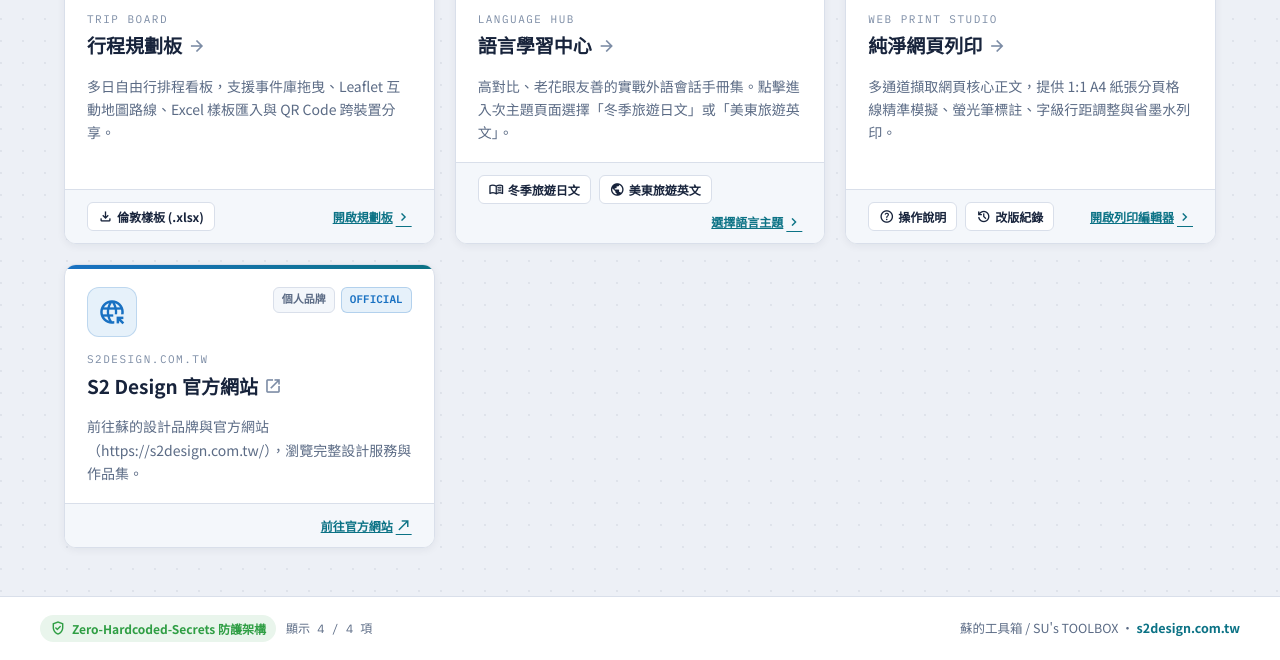
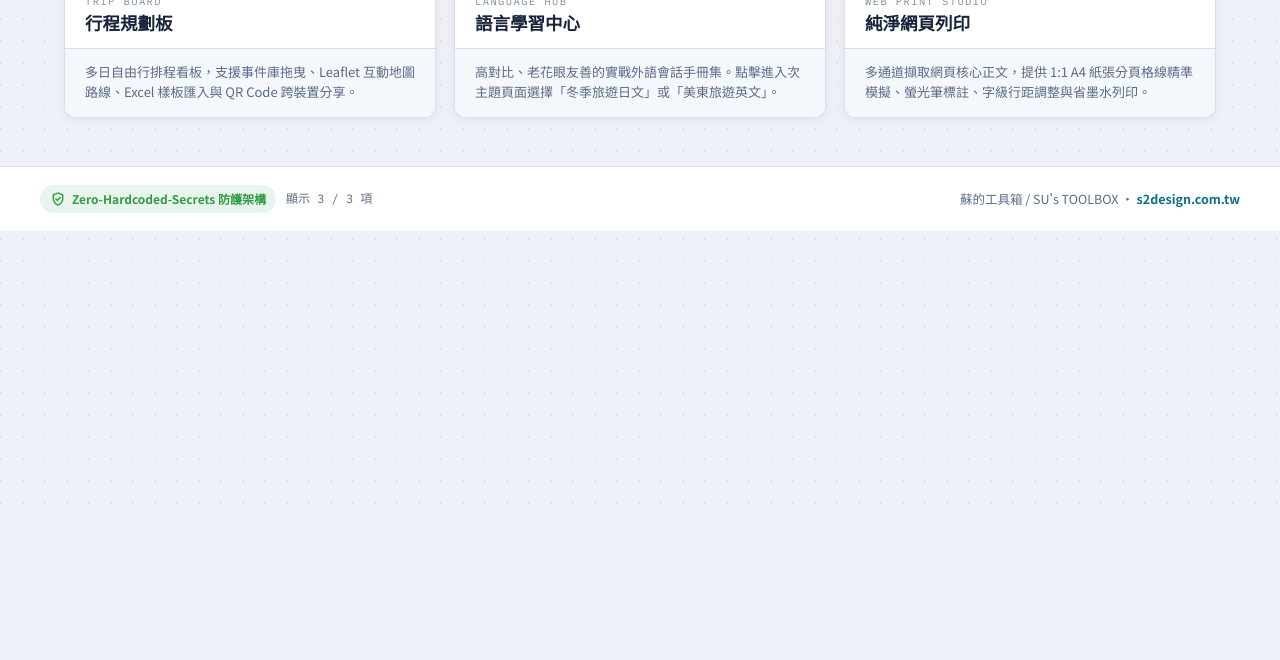
Before and after one commit to chipa-su/sutools, a plain HTML site: page index.html in a window 1280 px wide. Shown: the part 290-950 px from the top of the page. After the commit the page ends 800 px from the top, so only its background shows below. Drawn offline with nearby package versions, Linux system fonts and the light colour scheme.

Commit message:
feat(ui): v1.1.0 卡片版面緊湊化（上白下滿版灰說明區）與新分頁開啟行為調整

```diff
--- a/assets/css/dashboard.css
+++ b/assets/css/dashboard.css
@@ -299,11 +299,11 @@ body {
   text-decoration: underline;
 }
 
-/* ── 工具卡片網格 (Cards Grid) ─────────────────────── */
+/* ── 工具卡片網格 (Cards Grid - Compact v1.1) ─────────────────────── */
 .cards-grid {
   display: grid;
-  grid-template-columns: repeat(auto-fill, minmax(320px, 1fr));
-  gap: 20px;
+  grid-template-columns: repeat(auto-fill, minmax(280px, 1fr));
+  gap: 18px;
 }
 
 .tool-card {
@@ -313,8 +313,7 @@ body {
   box-shadow: var(--shadow-card);
   display: flex;
   flex-direction: column;
-  justify-content: space-between;
-  transition: transform 0.2s ease, box-shadow 0.2s ease, border-color 0.2s ease;
+  transition: transform 0.18s ease, box-shadow 0.18s ease, border-color 0.18s ease;
   position: relative;
   overflow: hidden;
 }
@@ -329,54 +328,51 @@ body {
   background: var(--card-accent, var(--accent-primary));
 }
 
-.tool-card.is-brand::before {
-  background: linear-gradient(90deg, #1971C2, #0B7285);
-}
-
 .tool-card:hover {
-  transform: translateY(-4px);
+  transform: translateY(-3px);
   box-shadow: var(--shadow-hover);
-  border-color: var(--accent-primary);
+  border-color: var(--card-accent, var(--accent-primary));
 }
 
 .card-main-link {
-  padding: 22px 22px 18px;
+  padding: 0;
   text-decoration: none;
   color: inherit;
   display: flex;
   flex-direction: column;
-  gap: 14px;
   flex: 1;
+}
+
+.card-header-block {
+  padding: 16px 20px 14px;
+  display: flex;
+  flex-direction: column;
+  gap: 10px;
+  background: var(--bg-panel);
 }
 
 .card-top {
   display: flex;
-  align-items: flex-start;
+  align-items: center;
   justify-content: space-between;
-  gap: 12px;
+  gap: 10px;
 }
 
 .card-icon-wrap {
-  width: 50px;
-  height: 50px;
-  border-radius: 12px;
+  width: 42px;
+  height: 42px;
+  border-radius: 10px;
   background: var(--card-accent-soft, var(--accent-soft));
   color: var(--card-accent, var(--accent-primary));
   display: flex;
   align-items: center;
   justify-content: center;
   flex-shrink: 0;
-  border: 1px solid rgba(11, 114, 133, 0.16);
-}
-
-.tool-card.is-brand .card-icon-wrap {
-  background: var(--accent-brand-soft);
-  color: var(--accent-brand);
-  border-color: rgba(25, 113, 194, 0.2);
+  border: 1px solid rgba(11, 114, 133, 0.15);
 }
 
 .card-icon-wrap .material-symbols-outlined {
-  font-size: 28px;
+  font-size: 24px;
 }
 
 .card-badges {
@@ -391,7 +387,7 @@ body {
   font-family: var(--font-mono);
   font-size: 11px;
   font-weight: 600;
-  padding: 3px 8px;
+  padding: 2px 8px;
   border-radius: 6px;
   background: var(--bg-subtle);
   color: var(--ink-secondary);
@@ -404,107 +400,41 @@ body {
   border-color: rgba(11, 114, 133, 0.22);
 }
 
-.badge.external {
-  background: var(--accent-brand-soft);
-  color: var(--accent-brand);
-  border-color: rgba(25, 113, 194, 0.25);
-}
-
 .card-headings {
   display: flex;
   flex-direction: column;
-  gap: 2px;
+  gap: 1px;
 }
 
 .card-subtitle {
   font-family: var(--font-mono);
-  font-size: 11px;
-  letter-spacing: 1.5px;
+  font-size: 10.5px;
+  letter-spacing: 1.4px;
   color: var(--ink-muted);
   text-transform: uppercase;
 }
 
 .card-title {
-  font-size: 19px;
+  font-size: 17.5px;
   font-weight: 700;
   color: var(--ink-primary);
-  display: flex;
-  align-items: center;
-  gap: 6px;
+  line-height: 1.35;
 }
 
-.card-title .launch-arrow {
-  font-size: 18px;
-  color: var(--ink-muted);
-  transition: transform 0.18s ease, color 0.18s ease;
-}
-
-.tool-card:hover .card-title .launch-arrow {
-  transform: translateX(3px);
-  color: var(--accent-primary);
+/* ── 卡片下半截滿版灰色說明區 (.card-desc-box) ─────────────────────── */
+.card-desc-box {
+  background: var(--bg-subtle);
+  border-top: 1px solid var(--line-default);
+  padding: 13px 20px 15px;
+  flex: 1;
+  display: flex;
+  align-items: flex-start;
 }
 
 .card-desc {
-  font-size: 14px;
+  font-size: 13px;
   color: var(--ink-secondary);
-  line-height: 1.65;
-}
-
-/* ── 卡片底部附屬連結與標籤列 (Card Footer) ─────────────────────── */
-.card-footer {
-  padding: 12px 22px;
-  background: var(--bg-subtle);
-  border-top: 1px solid var(--line-default);
-  display: flex;
-  flex-wrap: wrap;
-  align-items: center;
-  justify-content: space-between;
-  gap: 8px;
-}
-
-.sublinks-list {
-  display: flex;
-  flex-wrap: wrap;
-  gap: 8px;
-}
-
-.sublink-btn {
-  display: inline-flex;
-  align-items: center;
-  gap: 4px;
-  padding: 4px 10px;
-  border-radius: 6px;
-  font-size: 12px;
-  font-weight: 600;
-  color: var(--ink-primary);
-  background: var(--bg-panel);
-  border: 1px solid var(--line-default);
-  text-decoration: none;
-  transition: all 0.15s ease;
-}
-
-.sublink-btn:hover {
-  border-color: var(--accent-primary);
-  color: var(--accent-primary);
-  background: var(--accent-soft);
-}
-
-.sublink-btn .material-symbols-outlined {
-  font-size: 15px;
-}
-
-.enter-hint {
-  font-size: 12px;
-  font-weight: 600;
-  color: var(--accent-primary);
-  display: inline-flex;
-  align-items: center;
-  gap: 3px;
-  margin-left: auto;
-}
-
-.enter-hint .material-symbols-outlined {
-  font-size: 16px;
+  line-height: 1.55;
 }
 
 /* ── 空狀態提示 ─────────────────────── */
--- a/assets/js/portal.js
+++ b/assets/js/portal.js
@@ -1,10 +1,11 @@
 /**
- * 蘇的工具箱 (SU's TOOLBOX) — 資料驅動入口渲染引擎 (portal.js)
+ * 蘇的工具箱 (SU's TOOLBOX) — 資料驅動入口渲染引擎 (portal.js v1.1)
  * -----------------------------------------------------------------
- * 資安設計原則：
+ * 資安與版面設計原則：
  * 1. 全面採用 createElement 與 textContent，零 innerHTML 動態拼接，徹底杜絕 DOM XSS。
  * 2. 嚴格檢查所有 URL Schema，僅允許相對路徑 (./ 或 ../) 與 http://, https://。
- * 3. 所有外部連結強制加上 target="_blank" 與 rel="noopener noreferrer" 防範 Tabnabbing。
+ * 3. 緊湊卡片結構：無標題後箭頭、無底部附屬按鈕欄，說明文字統一置於標題下方的灰色色帶框 (.card-desc-box)。
+ * 4. 除語言學習中心 (openInNewTab: false) 外，各工具與語言手冊卡片皆以新分頁開啟並強制加上 rel="noopener noreferrer"。
  */
 
 (function () {
@@ -32,7 +33,7 @@
 
   function buildCardElement(item) {
     const article = document.createElement('article');
-    article.className = 'tool-card' + (item.isExternal ? ' is-brand' : '');
+    article.className = 'tool-card';
     if (item.accentColor) {
       article.style.setProperty('--card-accent', item.accentColor);
     }
@@ -40,16 +41,21 @@
       article.style.setProperty('--card-accent-soft', item.accentSoft);
     }
 
-    // 主連結區域
+    // 整張卡片主連結區域
     const mainLink = document.createElement('a');
     mainLink.className = 'card-main-link';
     mainLink.href = isSafeUrl(item.url) ? item.url : '#';
-    if (item.isExternal) {
+
+    const shouldOpenNewTab = Boolean(item.openInNewTab || item.isExternal);
+    if (shouldOpenNewTab) {
       mainLink.target = '_blank';
       mainLink.rel = 'noopener noreferrer';
     }
 
-    // 卡片頂部：Google Material Icon + 徽章
+    // 卡片上半部：Google Material Icon + 徽章 + 標題
+    const headerBlock = document.createElement('div');
+    headerBlock.className = 'card-header-block';
+
     const topRow = document.createElement('div');
     topRow.className = 'card-top';
 
@@ -69,7 +75,7 @@
 
     if (item.version) {
       const verBadge = document.createElement('span');
-      verBadge.className = 'badge ' + (item.isExternal ? 'external' : 'version');
+      verBadge.className = 'badge version';
       verBadge.textContent = item.version;
       badgesWrap.appendChild(verBadge);
     }
@@ -77,7 +83,7 @@
     topRow.appendChild(iconWrap);
     topRow.appendChild(badgesWrap);
 
-    // 卡片標題與英文副標
+    // 卡片標題與英文副標 (不顯示後方箭頭符號)
     const headings = document.createElement('div');
     headings.className = 'card-headings';
 
@@ -90,65 +96,24 @@
 
     const titleH2 = document.createElement('h2');
     titleH2.className = 'card-title';
-    const titleText = document.createElement('span');
-    titleText.textContent = item.title || '未命名工具';
-    titleH2.appendChild(titleText);
-    titleH2.appendChild(createIcon(item.isExternal ? 'open_in_new' : 'arrow_forward', 'launch-arrow'));
+    titleH2.textContent = item.title || '未命名工具';
     headings.appendChild(titleH2);
 
-    // 卡片簡短說明
+    headerBlock.appendChild(topRow);
+    headerBlock.appendChild(headings);
+
+    // 標題下方灰色框：放置簡短說明文字
+    const descBox = document.createElement('div');
+    descBox.className = 'card-desc-box';
+
     const descP = document.createElement('p');
     descP.className = 'card-desc';
     descP.textContent = item.description || '';
+    descBox.appendChild(descP);
 
-    mainLink.appendChild(topRow);
-    mainLink.appendChild(headings);
-    mainLink.appendChild(descP);
+    mainLink.appendChild(headerBlock);
+    mainLink.appendChild(descBox);
     article.appendChild(mainLink);
-
-    // 卡片底部：附屬連結 (如 guide.html / history.html / 樣板下載) 或進入提示
-    const footer = document.createElement('div');
-    footer.className = 'card-footer';
-
-    const sublinksWrap = document.createElement('div');
-    sublinksWrap.className = 'sublinks-list';
-
-    if (Array.isArray(item.subLinks) && item.subLinks.length > 0) {
-      item.subLinks.forEach(sub => {
-        if (!isSafeUrl(sub.url)) return;
-        const subA = document.createElement('a');
-        subA.className = 'sublink-btn';
-        subA.href = sub.url;
-        if (sub.isExternal) {
-          subA.target = '_blank';
-          subA.rel = 'noopener noreferrer';
-        }
-        if (sub.download) {
-          subA.setAttribute('download', '');
-        }
-        subA.appendChild(createIcon(sub.icon || 'link'));
-        const lbl = document.createElement('span');
-        lbl.textContent = sub.label || '附屬連結';
-        subA.appendChild(lbl);
-        sublinksWrap.appendChild(subA);
-      });
-    }
-
-    const enterHint = document.createElement('a');
-    enterHint.className = 'enter-hint';
-    enterHint.href = isSafeUrl(item.url) ? item.url : '#';
-    if (item.isExternal) {
-      enterHint.target = '_blank';
-      enterHint.rel = 'noopener noreferrer';
-    }
-    const hintText = document.createElement('span');
-    hintText.textContent = item.actionLabel || (item.isExternal ? '造訪網站' : '開啟工具');
-    enterHint.appendChild(hintText);
-    enterHint.appendChild(createIcon(item.isExternal ? 'north_east' : 'chevron_right'));
-
-    footer.appendChild(sublinksWrap);
-    footer.appendChild(enterHint);
-    article.appendChild(footer);
 
     return article;
   }
--- a/data/tools.json
+++ b/data/tools.json
@@ -1,7 +1,7 @@
 {
   "portalTitle": "蘇的工具箱",
   "portalSubtitle": "SU's TOOLBOX",
-  "updatedAt": "2026-11-24",
+  "updatedAt": "2026-11-25",
   "tools": [
     {
       "id": "trip-planner",
@@ -14,17 +14,8 @@
       "accentSoft": "#E3F3F5",
       "description": "多日自由行排程看板，支援事件庫拖曳、Leaflet 互動地圖路線、Excel 樣板匯入與 QR Code 跨裝置分享。",
       "url": "./trip-planner/",
-      "isExternal": false,
-      "actionLabel": "開啟規劃板",
-      "tags": ["旅遊", "行程", "地圖", "Excel", "QR Code", "倫敦"],
-      "subLinks": [
-        {
-          "label": "倫敦樣板 (.xlsx)",
-          "url": "./trip-planner/template-london-35-v4.xlsx",
-          "icon": "download",
-          "download": true
-        }
-      ]
+      "openInNewTab": true,
+      "tags": ["旅遊", "行程", "地圖", "Excel", "QR Code", "倫敦"]
     },
     {
       "id": "learning-language",
@@ -37,21 +28,8 @@
       "accentSoft": "#E9F5EC",
       "description": "高對比、老花眼友善的實戰外語會話手冊集。點擊進入次主題頁面選擇「冬季旅遊日文」或「美東旅遊英文」。",
       "url": "./learning-language/",
-      "isExternal": false,
-      "actionLabel": "選擇語言主題",
-      "tags": ["日文", "英文", "旅遊會話", "語言學習", "發音"],
-      "subLinks": [
-        {
-          "label": "冬季旅遊日文",
-          "url": "./learning-language/japanese.html",
-          "icon": "menu_book"
-        },
-        {
-          "label": "美東旅遊英文",
-          "url": "./learning-language/english.html",
-          "icon": "public"
-        }
-      ]
+      "openInNewTab": false,
+      "tags": ["日文", "英文", "旅遊會話", "語言學習", "發音"]
     },
     {
       "id": "web-print",
@@ -64,37 +42,8 @@
       "accentSoft": "#F6EAF9",
       "description": "多通道擷取網頁核心正文，提供 1:1 A4 紙張分頁格線精準模擬、螢光筆標註、字級行距調整與省墨水列印。",
       "url": "./web-print/",
-      "isExternal": false,
-      "actionLabel": "開啟列印編輯器",
-      "tags": ["列印", "A4", "排版", "閱讀器", "Markdown", "文章擷取"],
-      "subLinks": [
-        {
-          "label": "操作說明",
-          "url": "./web-print/guide.html",
-          "icon": "help"
-        },
-        {
-          "label": "改版紀錄",
-          "url": "./web-print/history.html",
-          "icon": "history"
-        }
-      ]
-    },
-    {
-      "id": "s2-design",
-      "title": "S2 Design 官方網站",
-      "subtitle": "S2DESIGN.COM.TW",
-      "version": "OFFICIAL",
-      "category": "個人品牌",
-      "icon": "captive_portal",
-      "accentColor": "#1971C2",
-      "accentSoft": "#E6F1FA",
-      "description": "前往蘇的設計品牌與官方網站（https://s2design.com.tw/），瀏覽完整設計服務與作品集。",
-      "url": "https://s2design.com.tw/",
-      "isExternal": true,
-      "actionLabel": "前往官方網站",
-      "tags": ["S2 Design", "官網", "設計", "品牌"],
-      "subLinks": []
+      "openInNewTab": true,
+      "tags": ["列印", "A4", "排版", "閱讀器", "Markdown", "文章擷取"]
     }
   ]
 }
```
Also changed, not shown: learning-language/topics.json (+5 -9 lines), web-print/index.html (+308 -98 lines), 6 other files.
